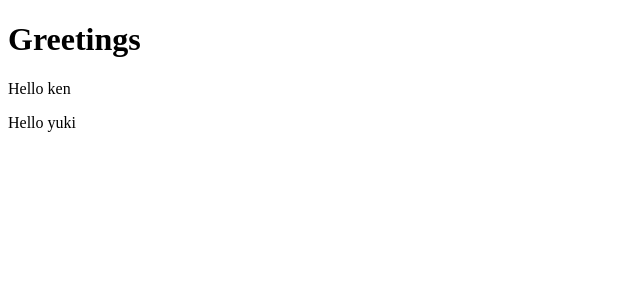
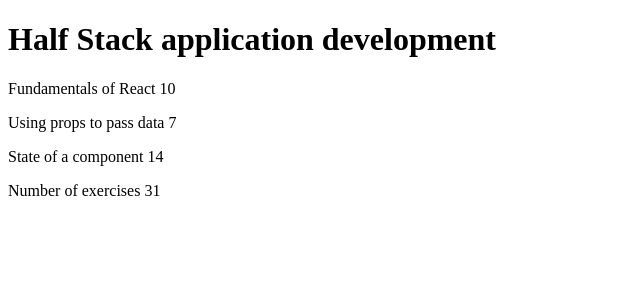
Before and after one commit to kakudaisuke/full_stack_open, a React (Create React App) app in the folder part1/: page / in a window 1280 px wide. Shown: the top 300 px of the page, without its empty margins (0-640 px from the left). Built offline with nearby package versions, Linux system fonts and the light colour scheme.

Commit message:
1.1: course information, step1

```diff
--- a/part1/src/App.js
+++ b/part1/src/App.js
@@ -1,24 +1,69 @@
 import React from 'react'
 
-const Hello = (props) => {
+const Head = (prop) => {
+  const course = prop.course
+
   return (
-    <div>
-      <p>Hello {props.name}</p>
-    </div>
+    <h1>{course}</h1>
   )
 }
 
+const Content = (props) => {
+  const part1 = props.part1
+  const part2 = props.part2
+  const part3 = props.part3
+  const exercises1 = props.exercises1
+  const exercises2 = props.exercises2
+  const exercises3 = props.exercises3
+
+  return (
+    <>
+      <p>
+        {part1} {exercises1}
+      </p>
+      <p>
+        {part2} {exercises2}
+      </p>
+      <p>
+        {part3} {exercises3}
+      </p>
+    </>
+  )
+}
+
+const Total = (props) => {
+  const exercises1 = props.exercises1
+  const exercises2 = props.exercises2
+  const exercises3 = props.exercises3
+
+  return (
+    <>
+      <p>Number of exercises {exercises1 + exercises2 + exercises3}</p>
+    </>
+  )
+}
 
 const App = () => {
-  const name = "hyde"
-  const age = 50
+  const course = 'Half Stack application development'
+  const part1 = 'Fundamentals of React'
+  const exercises1 = 10
+  const part2 = 'Using props to pass data'
+  const exercises2 = 7
+  const part3 = 'State of a component'
+  const exercises3 = 14
 
   return (
-    <div>
-      <h1>Greetings</h1>
-      <Hello name="ken" />
-      <Hello name="yuki" />
-    </div>
+    <>
+      <Head course={course} />
+      <Content
+        part1={part1}
+        exercises1={exercises1}
+        part2={part2}
+        exercises2={exercises2}
+        part3={part3}
+        exercises3={exercises3} />
+      <Total exercises1={exercises1} exercises2={exercises2} exercises3={exercises3}/>
+    </>
   )
 }
 
```
Also changed, not shown: part1/src/index.js (line endings or trailing spaces).
